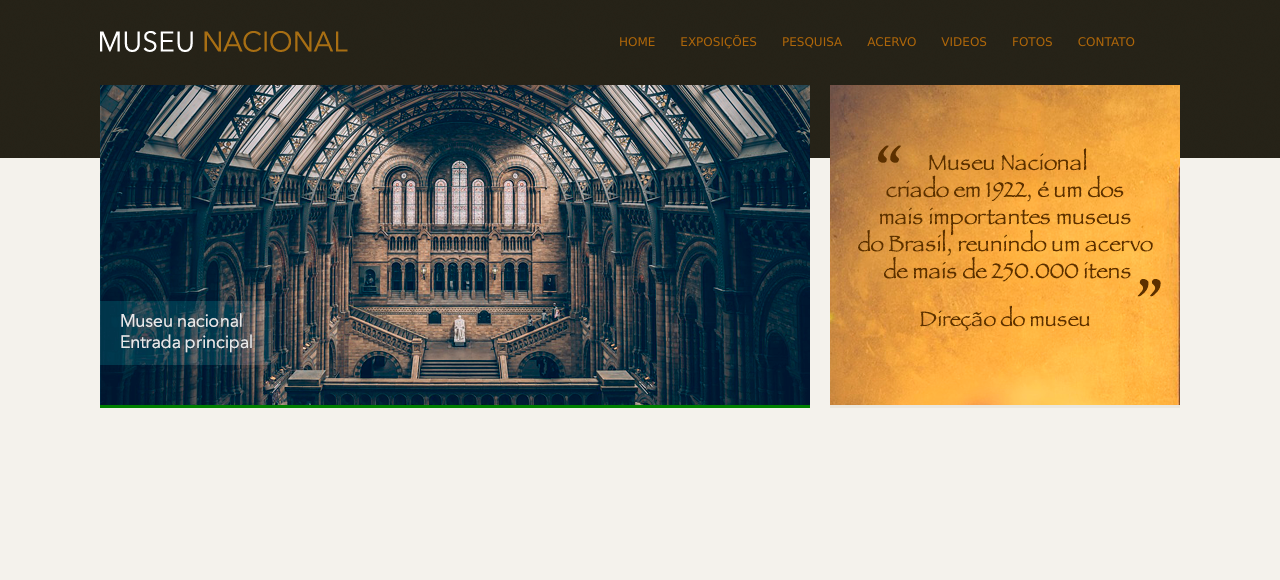
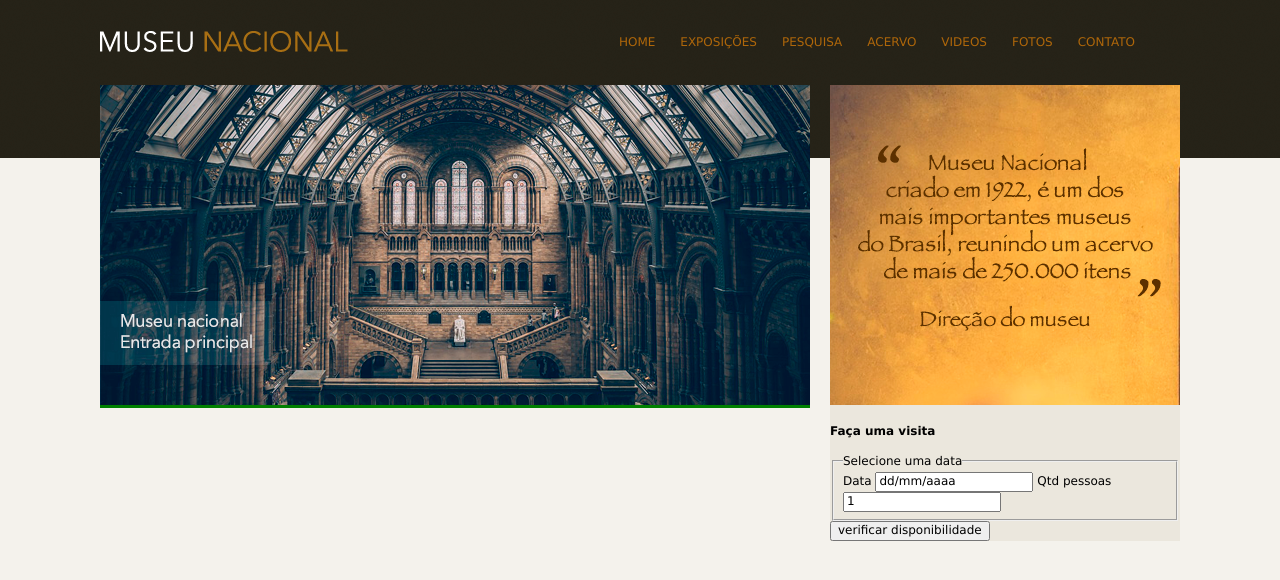
Before and after one commit to MatheusDevPro/projeto-museu, a plain HTML site: page index.html in a window 1280 px wide. Drawn offline with Linux system fonts and the light colour scheme.

Commit message:
linha de codigo de input adicionada no arquivo index

```diff
--- a/index.html
+++ b/index.html
@@ -44,11 +44,31 @@
 		</div>
 
 		<aside>
+
 			<section id="depoimento">
 				<img src="img/depoimento.png">
+			</section>
 
+			<section id="visita">
+                <h4>Faça uma visita</h4>
+				<form>
+					<fieldset>
+						<legend>Selecione uma data</legend>
+
+						<label for="data">Data</label>
+						<input type="text" id="data" value="dd/mm/aaaa">
+
+						<label for="qtd">Qtd pessoas</label>
+						<input type="text" id="qtd" value="1">
+
+					</fieldset>
+
+					<input type="submit" value="verificar disponibilidade">
+				</form>
 			</section>
 		</aside>
+
+
 
 	  </div><!-- fim principal-->
 
```
